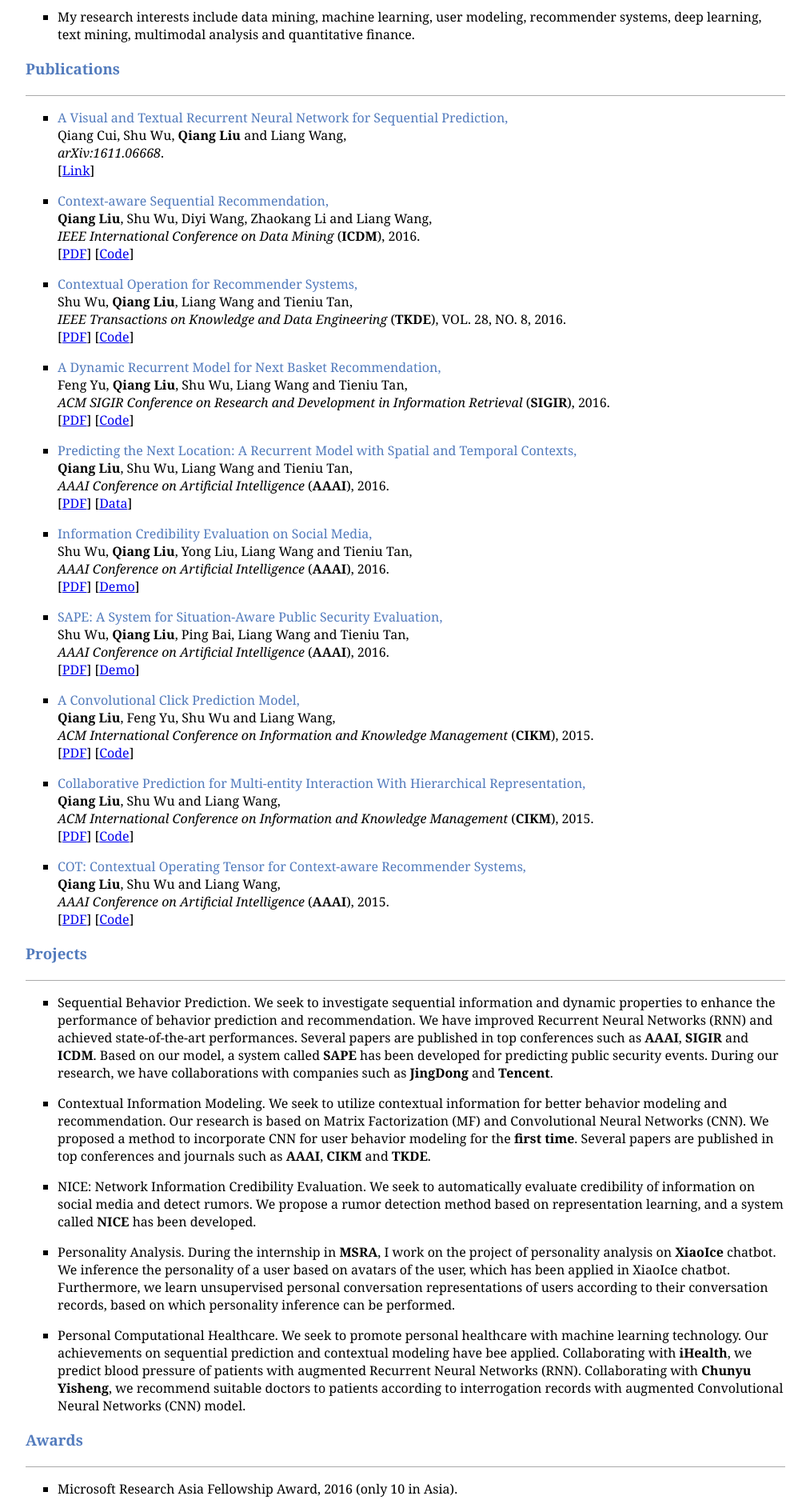
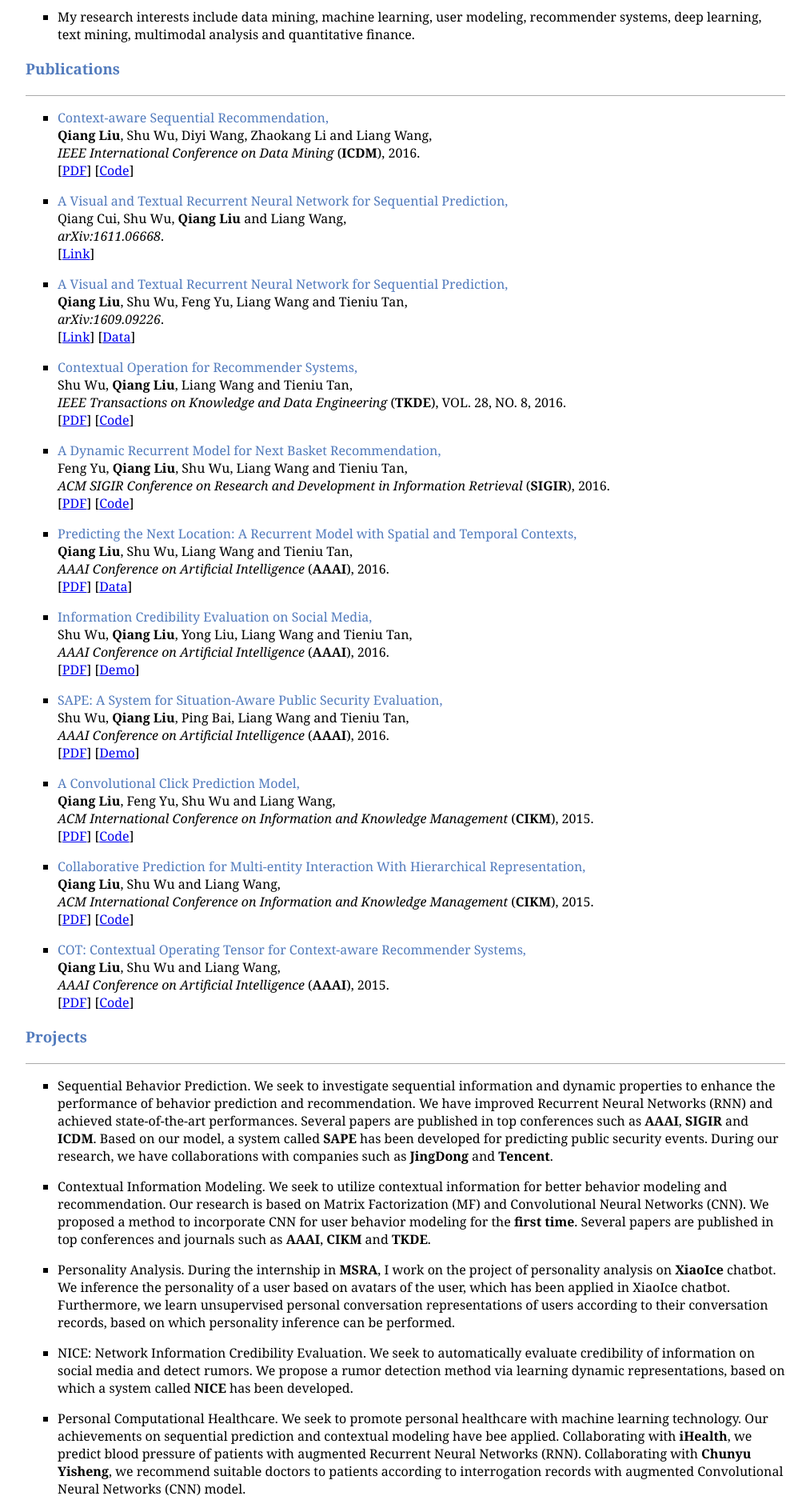
Before and after one commit to QiangLiuCASIA/homepage, a plain HTML site: page index.html in a window 1280 px wide. Shown: the part 480-2355 px from the top of the page at 80% size, without its empty margins (133-1146 px from the left). Drawn offline with Linux system fonts and the light colour scheme.

Commit message:
Update index.html

```diff
--- a/index.html
+++ b/index.html
@@ -105,6 +105,22 @@
  <li class="MsoNormal" style="mso-margin-top-alt:auto;mso-margin-bottom-alt:auto;mso-list:l2 level1 lfo3;tab-stops:list 36.0pt;background:white;vertical-align:top">
  	   <span style="color:#527BBD">
 
+     Context-aware Sequential Recommendation,</span><br>
+
+     <b>Qiang Liu</b>, Shu Wu, Diyi Wang, Zhaokang Li and Liang Wang,<br>
+
+     <i>IEEE International Conference on Data Mining</i> (<b>ICDM</b>), 2016.<br>
+
+     [<a href="./files/CARNN.pdf">PDF</a>] [<a href="./files/CARNNcode.zip">Code</a>]
+
+ </li>
+</ul>
+
+
+<ul type="square">
+ <li class="MsoNormal" style="mso-margin-top-alt:auto;mso-margin-bottom-alt:auto;mso-list:l2 level1 lfo3;tab-stops:list 36.0pt;background:white;vertical-align:top">
+ 	   <span style="color:#527BBD">
+
      A Visual and Textual Recurrent Neural Network for Sequential Prediction,</span><br>
 
      Qiang Cui, Shu Wu, <b>Qiang Liu</b> and Liang Wang,<br>
@@ -121,13 +137,13 @@
  <li class="MsoNormal" style="mso-margin-top-alt:auto;mso-margin-bottom-alt:auto;mso-list:l2 level1 lfo3;tab-stops:list 36.0pt;background:white;vertical-align:top">
  	   <span style="color:#527BBD">
 
-     Context-aware Sequential Recommendation,</span><br>
+     A Visual and Textual Recurrent Neural Network for Sequential Prediction,</span><br>
 
-     <b>Qiang Liu</b>, Shu Wu, Diyi Wang, Zhaokang Li and Liang Wang,<br>
+     <b>Qiang Liu</b>, Shu Wu, Feng Yu, Liang Wang and Tieniu Tan,<br>
 
-     <i>IEEE International Conference on Data Mining</i> (<b>ICDM</b>), 2016.<br>
+     <i>arXiv:1609.09226</i>.<br>
 
-     [<a href="./files/CARNN.pdf">PDF</a>] [<a href="./files/CARNNcode.zip">Code</a>]
+     [<a href="https://arxiv.org/abs/1609.09226">Link</a>]  [<a href="https://www.dropbox.com/s/vnrnwt9v8860n4c/Weibo%20Rumor%20Dataset.zip?dl=0">Data</a>]
 
  </li>
 </ul>
@@ -287,7 +303,7 @@
 <ul type="square">
  <li class="MsoNormal" style="mso-margin-top-alt:auto;mso-margin-bottom-alt:auto;mso-list:l2 level1 lfo3;tab-stops:list 36.0pt;background:white;vertical-align:top">
 
-     NICE: Network Information Credibility Evaluation. We seek to automatically evaluate credibility of information on social media and detect rumors. We propose a rumor detection method based on representation learning, and a system called <b>NICE</b> has been developed.
+	 Personality Analysis. During the internship in <b>MSRA</b>, I work on the project of personality analysis on <b>XiaoIce</b> chatbot. We inference the personality of a user based on avatars of the user, which has been applied in XiaoIce chatbot. Furthermore, we learn unsupervised personal conversation representations of users according to their conversation records, based on which personality inference can be performed.
 
  </li>
 </ul>
@@ -295,7 +311,7 @@
 <ul type="square">
  <li class="MsoNormal" style="mso-margin-top-alt:auto;mso-margin-bottom-alt:auto;mso-list:l2 level1 lfo3;tab-stops:list 36.0pt;background:white;vertical-align:top">
 
-	 Personality Analysis. During the internship in <b>MSRA</b>, I work on the project of personality analysis on <b>XiaoIce</b> chatbot. We inference the personality of a user based on avatars of the user, which has been applied in XiaoIce chatbot. Furthermore, we learn unsupervised personal conversation representations of users according to their conversation records, based on which personality inference can be performed.
+     NICE: Network Information Credibility Evaluation. We seek to automatically evaluate credibility of information on social media and detect rumors. We propose a rumor detection method via learning dynamic representations, based on which a system called <b>NICE</b> has been developed.
 
  </li>
 </ul>
```
